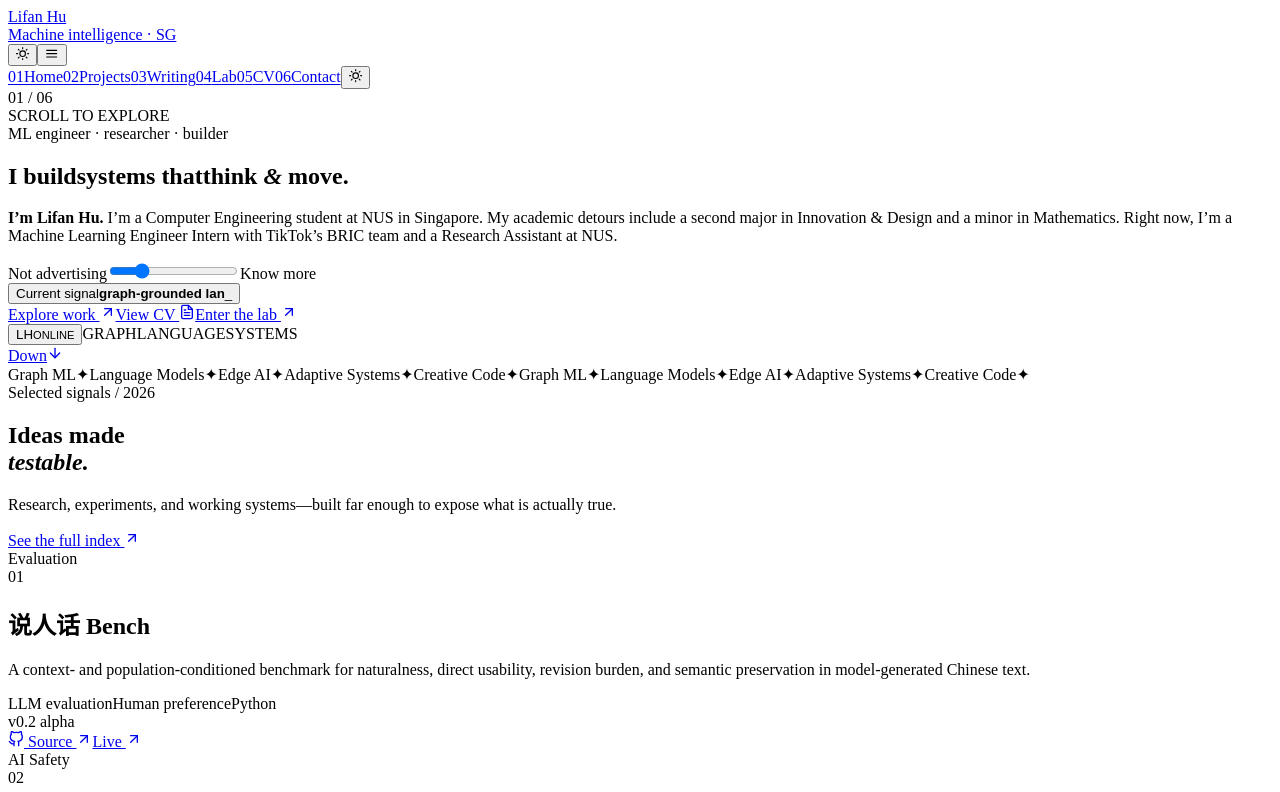
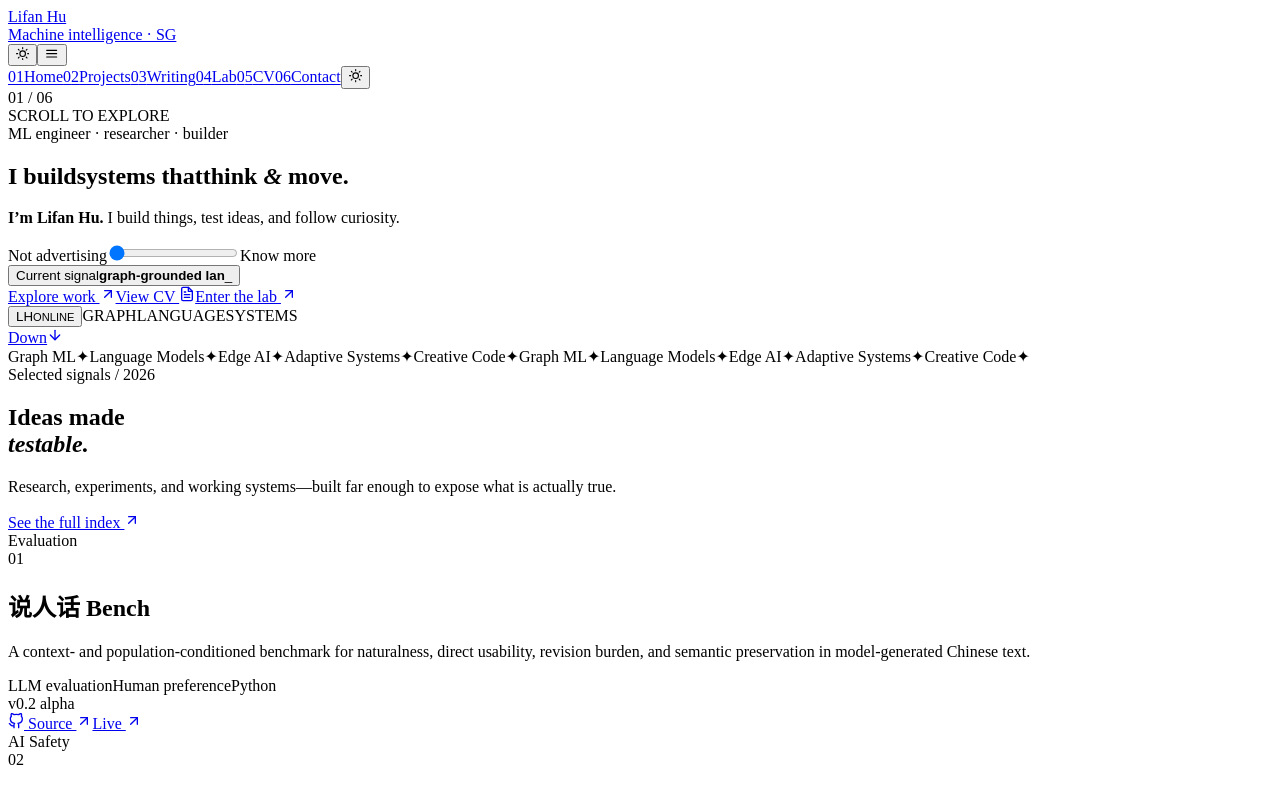
Before and after one commit to Anormalm/anormalm.github.io, a React (Vite) app: page / in a window 1280 px wide. Shown: the top 792 px of the page. Built offline with nearby package versions, Linux system fonts and the light colour scheme.

Commit message:
Refine hero intro and loader identity

```diff
--- a/src/components/Loader.jsx
+++ b/src/components/Loader.jsx
@@ -42,7 +42,7 @@ const Loader = ({ onComplete }) => {
       <div className="loader-core" aria-hidden="true">
         <span className="loader-orbit loader-orbit-one"><i /></span>
         <span className="loader-orbit loader-orbit-two"><i /></span>
-        <span className="loader-monogram">LH</span>
+        <span className="loader-monogram">Anormalm</span>
       </div>
 
       <div className="loader-readout" aria-live="polite">
--- a/src/index.css
+++ b/src/index.css
@@ -601,9 +601,9 @@
 .loader-monogram {
   z-index: 2;
   font-family: var(--font-display);
-  font-size: clamp(2.8rem, 7vw, 5rem);
+  font-size: clamp(1.7rem, 4.2vw, 3.6rem);
   font-weight: 800;
-  letter-spacing: -0.09em;
+  letter-spacing: -0.07em;
 }
 
 .loader-readout {
@@ -826,10 +826,10 @@
 
 .hero-bottom-grid {
   display: grid;
-  grid-template-columns: minmax(240px, 0.72fr) minmax(300px, 1fr);
+  grid-template-columns: minmax(0, 1fr);
   align-items: end;
-  gap: clamp(2rem, 7vw, 7rem);
-  max-width: 1000px;
+  gap: 1.8rem;
+  max-width: 1120px;
   margin-top: clamp(2.6rem, 8vh, 6rem);
 }
 
@@ -840,21 +840,22 @@
 }
 
 .intro-copy {
-  min-height: 9rem;
-  padding: 0.7rem 0 1.2rem;
+  min-height: 4.6rem;
+  padding: 0.8rem 0 1.35rem;
   font-size: clamp(1rem, 1.45vw, 1.22rem);
   line-height: 1.65;
   color: var(--muted);
 }
 
 .intro-copy strong {
-  display: block;
-  margin-bottom: 0.2rem;
+  display: inline;
   font-family: var(--font-display);
-  font-size: clamp(1.65rem, 2.7vw, 2.5rem);
   font-weight: 700;
-  line-height: 1.1;
-  letter-spacing: -0.055em;
+  letter-spacing: -0.025em;
+  color: var(--ink);
+}
+
+.intro-baseline {
   color: var(--ink);
 }
 
@@ -864,7 +865,7 @@
 
 .intro-slider-row {
   display: grid;
-  grid-template-columns: auto minmax(80px, 1fr) auto;
+  grid-template-columns: max-content minmax(260px, 1fr) max-content;
   align-items: center;
   gap: 0.75rem;
   font-family: var(--font-mono);
@@ -872,6 +873,20 @@
   letter-spacing: 0.14em;
   text-transform: uppercase;
   color: var(--muted);
+}
+
+.hero-signal-panel {
+  display: grid;
+  grid-template-columns: minmax(280px, 1fr) auto;
+  align-items: end;
+  gap: 1.5rem;
+  width: min(100%, 880px);
+  margin-left: auto;
+}
+
+.hero-signal-panel .hero-actions {
+  margin-top: 0;
+  flex-wrap: nowrap;
 }
 
 .intro-slider-row input {
@@ -1474,7 +1489,10 @@
   .signal-world { width: 260px; top: 17rem; right: -6rem; opacity: 0.44; }
   .signal-label { display: none; }
   .hero-bottom-grid { grid-template-columns: 1fr; gap: 1.8rem; margin-top: 12rem; }
-  .intro-copy { min-height: 10.5rem; }
+  .intro-copy { min-height: 6rem; }
+  .intro-slider-row { grid-template-columns: max-content minmax(70px, 1fr) max-content; gap: 0.5rem; font-size: 6px; }
+  .hero-signal-panel { grid-template-columns: 1fr; }
+  .hero-signal-panel .hero-actions { margin-top: 0; flex-wrap: wrap; }
   .scroll-cue { bottom: 1.2rem; }
   .editorial-heading { grid-template-columns: 1fr; }
   .display-heading { font-size: clamp(3.3rem, 17vw, 5.2rem); }
--- a/src/pages/Home.jsx
+++ b/src/pages/Home.jsx
@@ -53,7 +53,7 @@ const INTRO_FACTS = [
 const Home = () => {
   const heroRef = useRef(null);
   const [ghostMode, setGhostMode] = useState(false);
-  const [knowledgeLevel, setKnowledgeLevel] = useState(22);
+  const [knowledgeLevel, setKnowledgeLevel] = useState(0);
   const reduceMotion = useReducedMotion();
   const { scrollYProgress } = useScroll({
     target: heroRef,
@@ -143,6 +143,7 @@ const Home = () => {
             <div className="intro-console">
               <p className="intro-copy" aria-live="polite">
                 <strong>I’m Lifan Hu.</strong>
+                <span className="intro-baseline"> I build things, test ideas, and follow curiosity.</span>
                 <AnimatePresence initial={false}>
                   {INTRO_FACTS.slice(0, revealedFactCount).map((fact, index) => (
                     <Motion.span
@@ -175,7 +176,7 @@ const Home = () => {
               </div>
             </div>
 
-            <div>
+            <div className="hero-signal-panel">
               <button
                 type="button"
                 onDoubleClick={toggleGhostMode}
```
